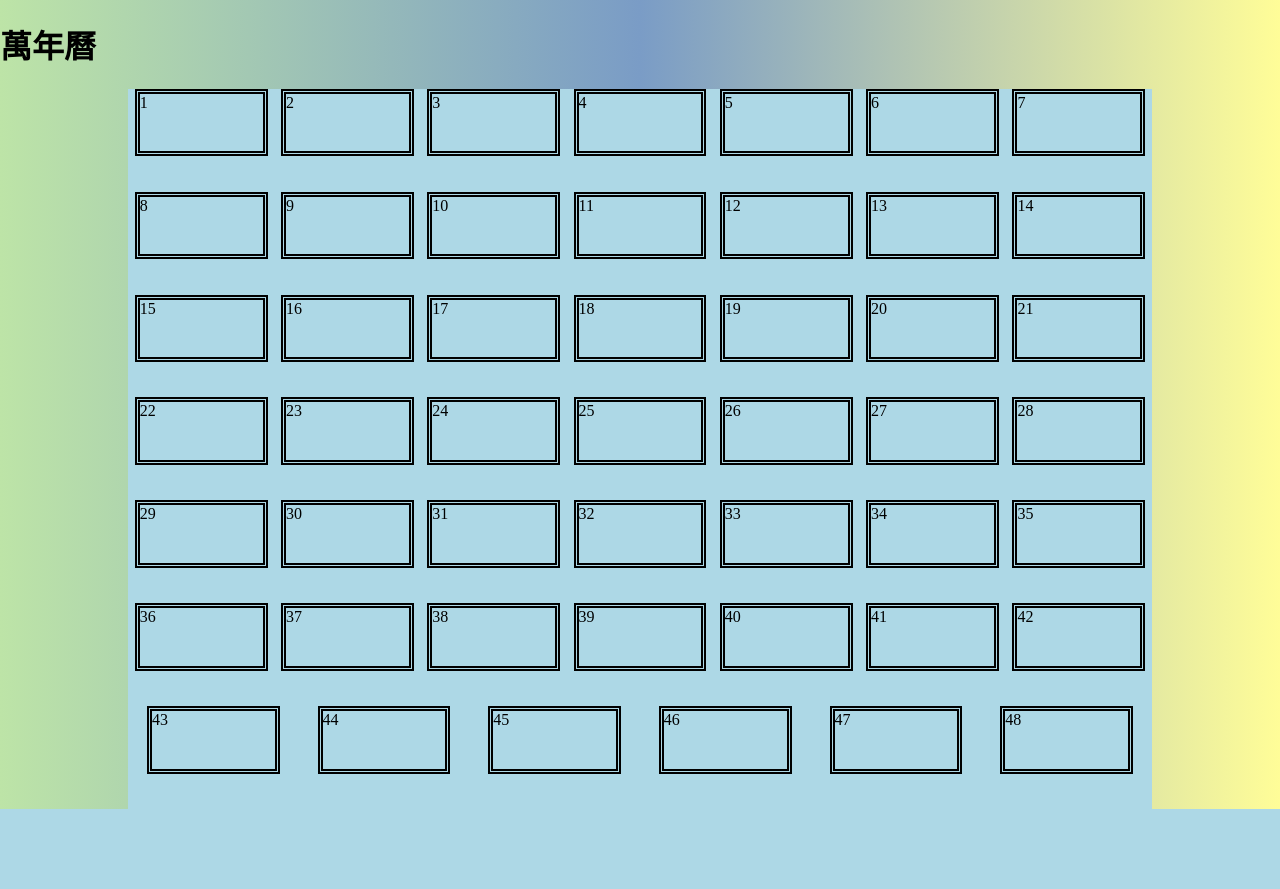
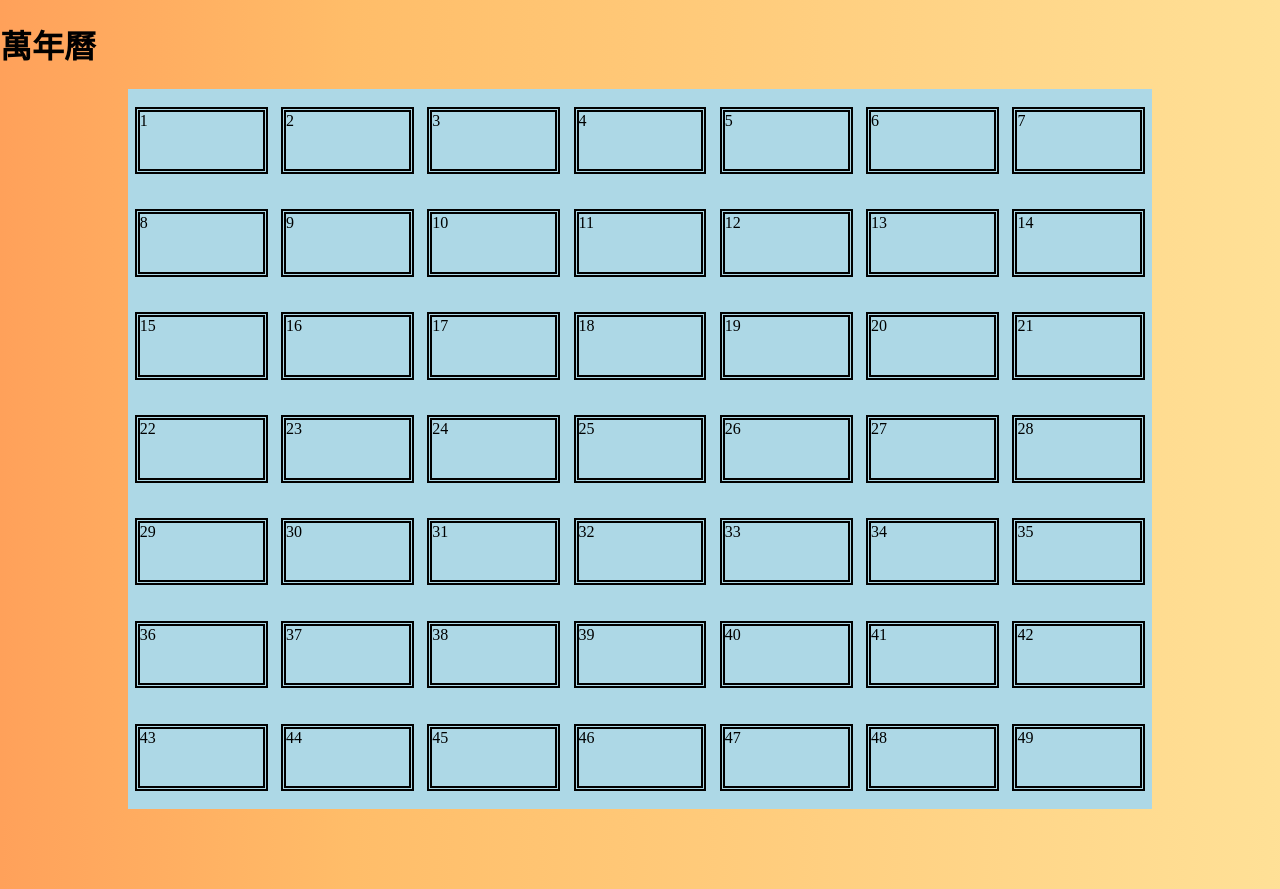
Before and after one commit to ChiaYEHHH/perpetual-calendar, a PHP site: page / in a window 1280 px wide. Before the commit the page ends 809 px from the top, so only its background shows below. Run offline with PHP 8.4, Linux system fonts and the light colour scheme.

Commit message:
背景debug

```diff
--- a/index.php
+++ b/index.php
@@ -1,5 +1,6 @@
 <!DOCTYPE html>
 <html lang="en">
+
 <head>
   <meta charset="UTF-8">
   <meta http-equiv="X-UA-Compatible" content="IE=edge">
@@ -7,15 +8,15 @@
   <link rel="shortcut icon" href="#">
   <title>萬年曆作業</title>
   <style>
-    body{
+    body {
       margin: 0;
     padding: 0;
-      /* height: 100vh;
-      width: 100%; */
-      overflow: hidden;
-      background: linear-gradient(to right, rgb(189, 228, 167), rgb(122, 156, 198), #FFFD98);
-      animation: gradientAnimation 3s ease infinite alternate;
+    height: 100vh; /* 讓背景填滿整個畫面 */
+    animation: gradientAnimation 10s infinite; /* 使用名為 gradientAnimation 的動畫，持續 10 秒，無限循環 */
+    background: linear-gradient(to right, #ff5733, #ffbd69, #ffeea8); /* 初始漸層背景 */
+    background-size: 200% auto; /* 設定漸層大小為原來的兩倍寬 */
     }
+
     .bgc_gradient {
       width: 100%;
       height: 100%;
@@ -37,34 +38,47 @@
         background-position: 50% 100%;
       }
     }
-    .container{
+    .container {
       background-color: lightblue;
       width: 80%;
       height: 90vh;
-      margin:auto;
-      display:flex;
+      margin: auto;
+      display: flex;
       justify-content: space-around;
-      flex-wrap:wrap;
+      flex-wrap: wrap;
+
 
     }
-    .date{
+
+    .date {
       border: 5px double black;
       width: 12%;
       height: 8%;
+      margin: auto;
     }
   </style>
 </head>
+
 <body>
   <h1>萬年曆</h1>
+  <?php
+$week=['日','一','二','三','四','五','六'];
+  ?>
   <div class="bgc_gradient">
     <div class="container">
-  <?php for ($i=1; $i <=48 ; $i++) : ?>
+      <?php
+      // foreach ($week as $w) {
+      //   <div> $i </div>
+      // }
+      ?>
+      <?php for ($i = 1; $i <= 49; $i++) : ?>
         <!-- /*請在這裹撰寫你的萬年曆程式碼*/   -->
         <!-- if($i) -->
 
-    <div class="date"><?=$i;?></div>
+        <div class="date"><?= $i; ?></div>
 
       <?php endfor; ?>
     </div>
 </body>
+
 </html>
```
Lines whose indentation alone changed are shown as unchanged.
